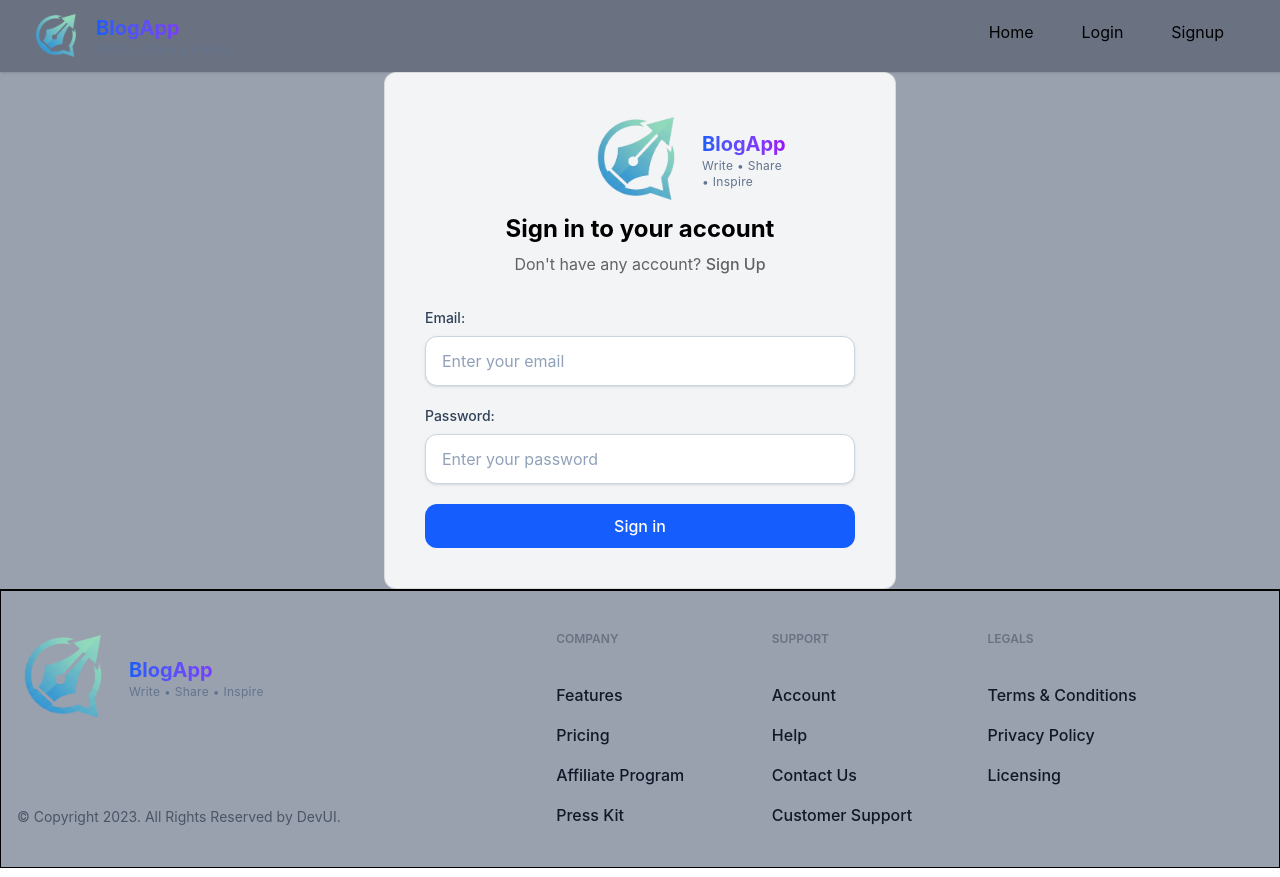
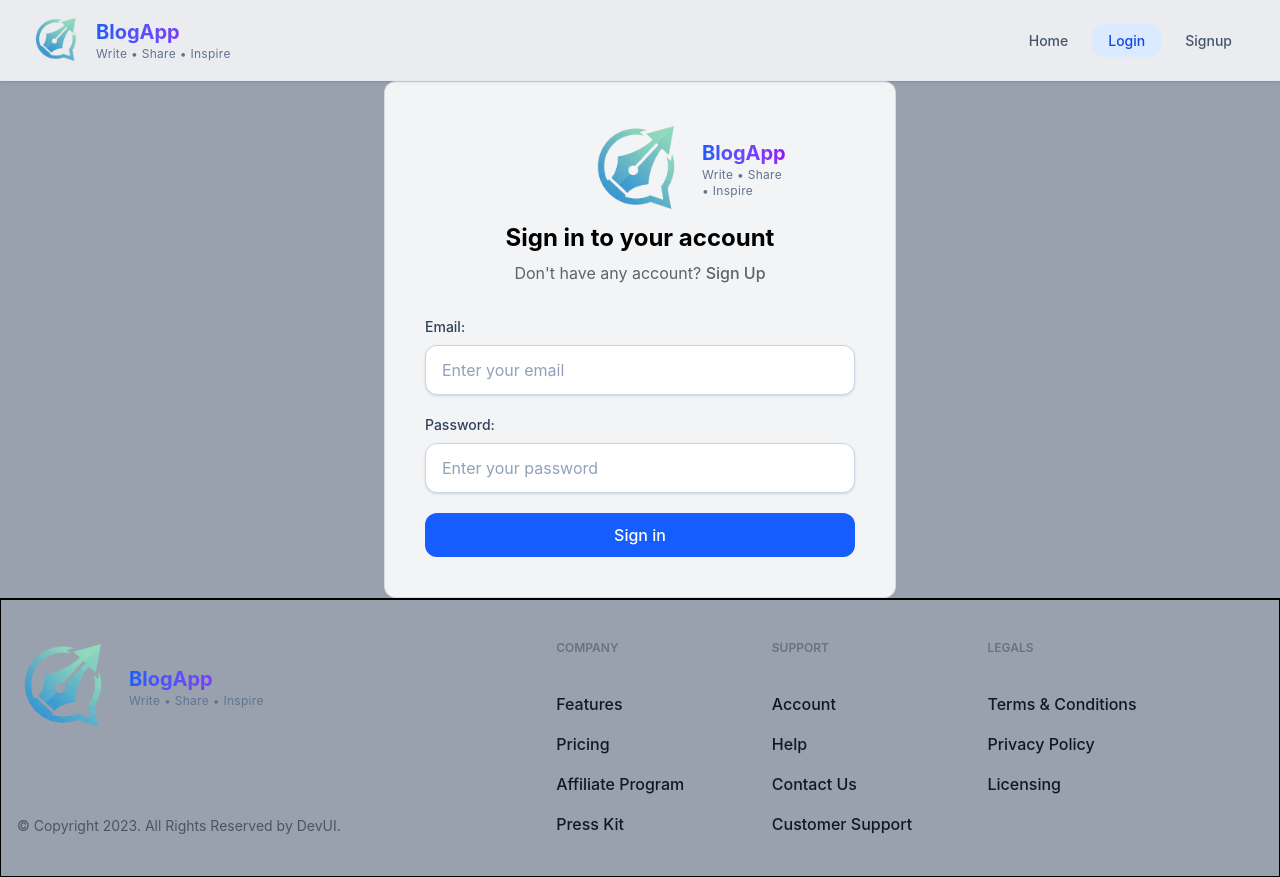
Before and after one commit to SarthakAhir/BlogApp, a React (Vite) app: page /login in a window 1280 px wide. Built offline with nearby package versions, Linux system fonts and the light colour scheme; no server answers.

Commit message:
{Re-Designing} - { update Header}

```diff
--- a/src/components/Header/Header.jsx
+++ b/src/components/Header/Header.jsx
@@ -1,11 +1,9 @@
 import { Container, Logo, LogoutBtn } from "../index";
-import { Link } from "react-router-dom";
+import { NavLink } from "react-router-dom";
 import { useSelector } from "react-redux";
-import { useNavigate } from "react-router-dom";
 
 function Header() {
   const authStatus = useSelector((state) => state.auth.status);
-  const navigate = useNavigate();
 
   const navItems = [
     {
@@ -36,35 +34,47 @@ function Header() {
   ];
 
   return (
-    <header className="py-3 shadow bg-gray-500">
+    <header className="sticky top-0 z-50 border-b border-slate-200/70 bg-white/80 backdrop-blur-lg shadow-sm">
       <Container>
-        <nav className="flex">
-          <div className="mr-4">
-            <Link to="/">
-              <Logo />
-            </Link>
-          </div>
+        <nav className="flex h-20 items-center justify-between">
 
-          <ul className="flex ml-auto">
-            {navItems.map((item) =>
-              item.active ? (
-                <li key={item.name}>
-                  <button onClick={() => navigate(item.slug)}
-                    className='inline-block px-6 py-2 duration-200 hover:bg-blue-100 rounded-full'
-                    >
-                    {item.name}
-                  </button>
-                </li>
-              ) : null
+          {/* Logo */}
+          <NavLink to="/">
+            <Logo />
+          </NavLink>
+
+          {/* Navigation */}
+          <ul className="flex items-center gap-2">
+
+            {navItems.map(
+              (item) =>
+                item.active && (
+                  <li key={item.name}>
+                    <NavLink to={item.slug}>
+                      {({ isActive }) => (
+                        <span
+                          className={`rounded-xl px-4 py-2 text-sm font-medium transition-all duration-300 ${
+                            isActive
+                              ? "bg-blue-100 text-blue-700"
+                              : "text-slate-600 hover:bg-slate-100 hover:text-blue-600"
+                          }`}
+                        >
+                          {item.name}
+                        </span>
+                      )}
+                    </NavLink>
+                  </li>
+                )
             )}
 
             {authStatus && (
-              <li>
+              <li className="ml-3">
                 <LogoutBtn />
               </li>
             )}
 
           </ul>
+
         </nav>
       </Container>
     </header>
```
